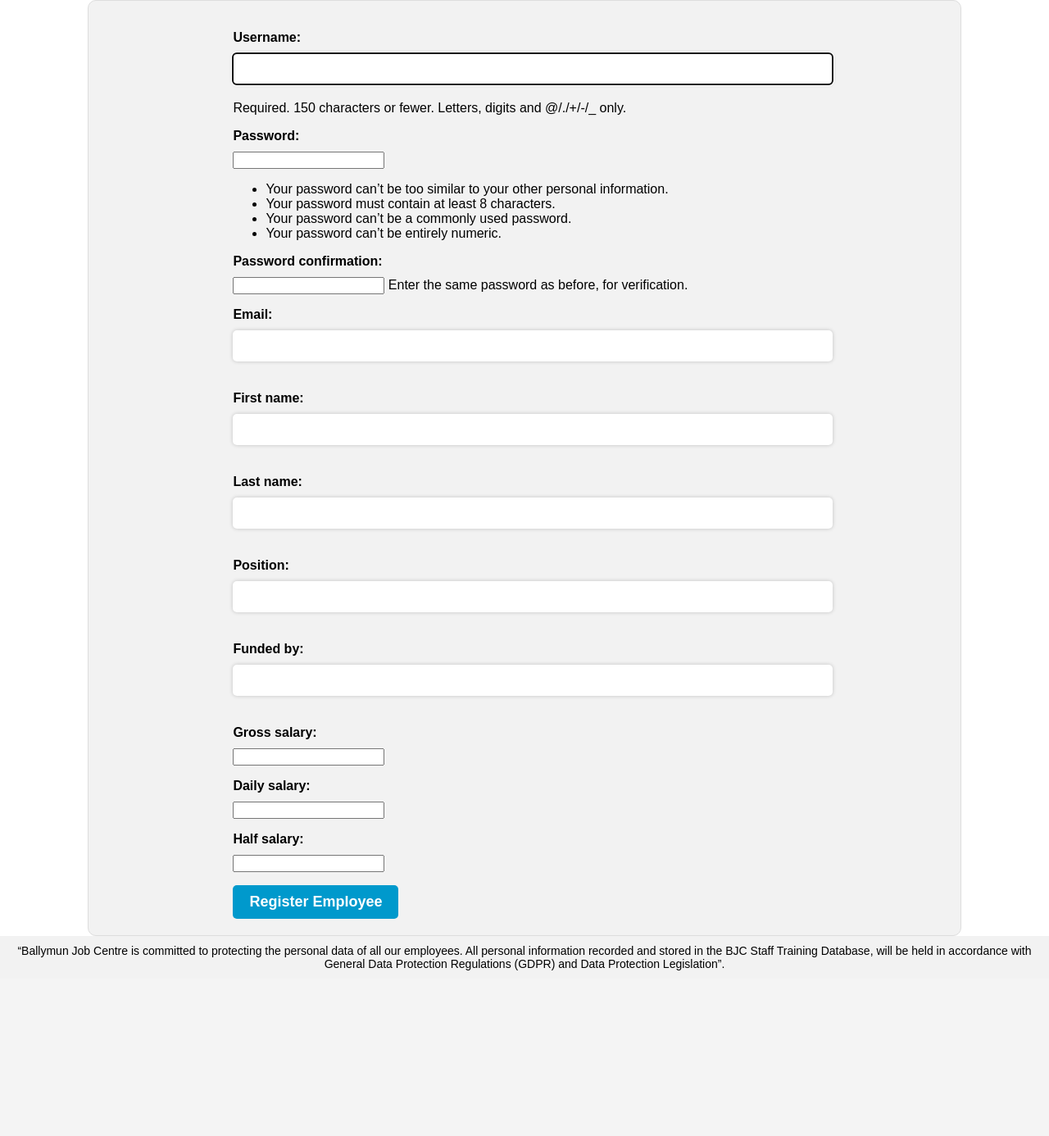
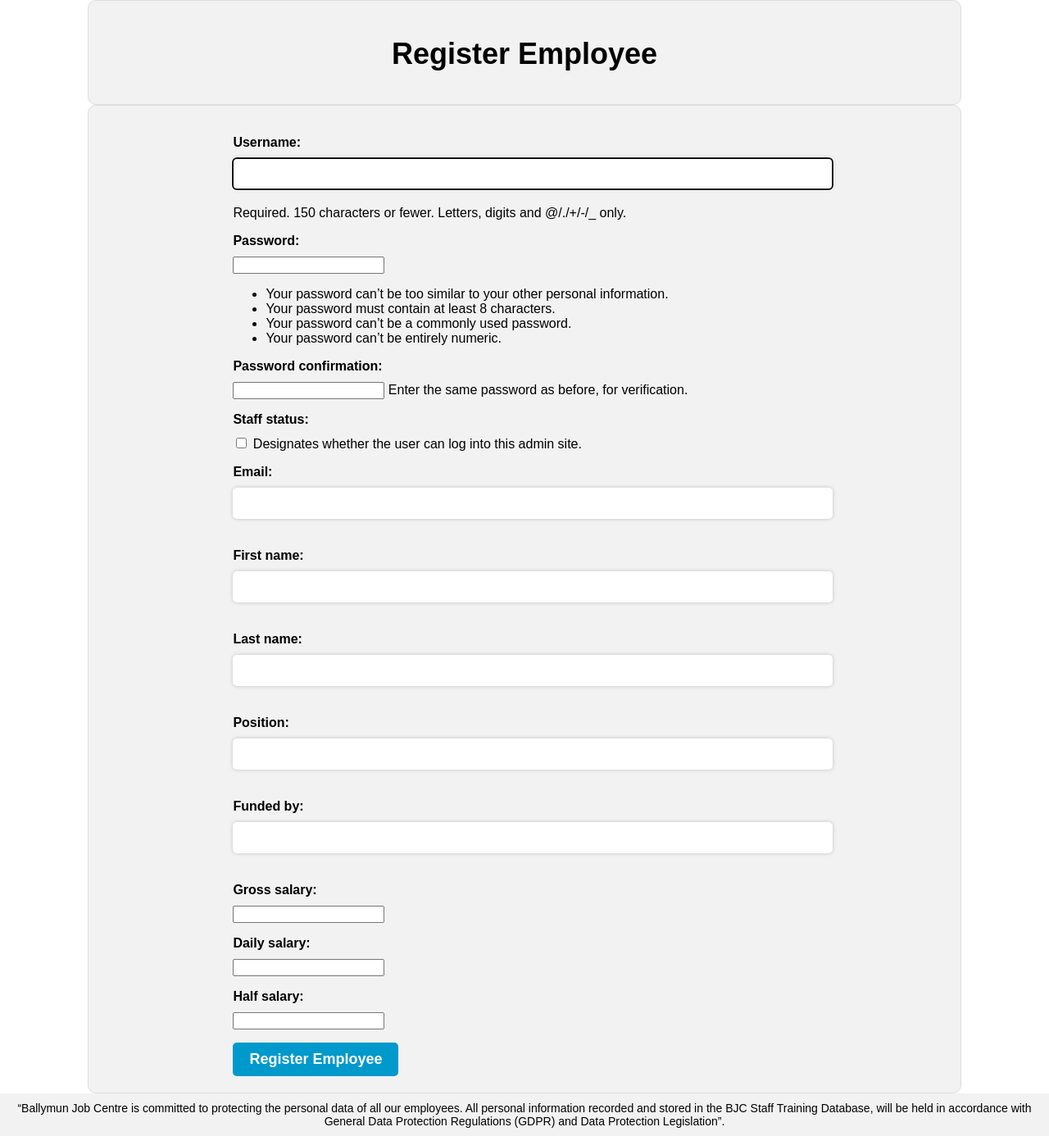
Before and after one commit to Resolas/HRTrainingWebApp-Python, a Django app: page /profile/admin/employeeregistration in a window 1280 px wide. Shown: the whole page at 82% size. Before the commit the page ends 1184 px from the top, so only its background shows below. Run offline with Django 4.2, Linux system fonts and the light colour scheme.

Commit message:
External CSS added to project + Html Files Updated
CSS will now work across all html files, that either have the base.html that contains the link or has the link in themselves

- Add these to any html file:
{% load static %}
    <link rel="stylesheet" type="text/css" href="{% static 'css/mystyle.css' %}">

```diff
--- a/projects/database/forms.py
+++ b/projects/database/forms.py
@@ -25,7 +25,7 @@ class LoginForm(forms.Form):
 class CustomUserCreationForm(UserCreationForm):
     class Meta:
         model = CustomUser
-        fields = ['username', 'password1', 'password2', 'email', 'first_name','last_name', 'position', 'funded_by',
+        fields = ['username', 'password1', 'password2','is_staff', 'email', 'first_name','last_name', 'position', 'funded_by',
                    'gross_salary', 'daily_salary', 'half_salary']
 
 class TrainingCreationForm(forms.ModelForm):
--- /dev/null
+++ b/projects/database/static/css/mystyle.css
@@ -0,0 +1,81 @@
+/* BJC COLOUR  #cf2e2e */
+
+.container {
+    width: 80%;
+    margin: 0 auto;
+    padding: 20px;
+    border: 1px solid #ddd;
+    border-radius: 10px;
+    text-align: left;
+    display: flex;
+    flex-direction: column;
+    justify-content: center;
+    align-items: center;
+    background-color: #F2F2F2;
+}
+     body {
+    display: flex;
+    flex-direction: column;
+    min-height: 50vh;
+    margin: 0;
+    padding: 0;
+    font-family: Arial, sans-serif;
+    background-color: #ffffff;
+    }
+    h1 {
+        font-size: 36px;
+        font-weight: bold;
+        margin-bottom: 20px;
+    }
+
+
+    .container {
+    flex: 1;
+    display: flex;
+    justify-content: center;
+    align-items: center;
+    }
+    label {
+        display: block;
+        font-weight: bold;
+        margin-bottom: 10px;
+    }
+    input[type="text"],
+    select {
+        width: 100%;
+        padding: 10px;
+        border-radius: 5px;
+        border: none;
+        box-shadow: 0px 0px 5px rgba(0, 0, 0, 0.2);
+        margin-bottom: 20px;
+        font-size: 16px;
+    }
+    .button-container {
+        display: flex;
+        justify-content: space-between;
+        align-items: center;
+    }
+    .button {
+        padding: 10px 20px;
+        border-radius: 5px;
+        border: none;
+        color: #fff;
+        font-weight: bold;
+        background-color: #0099CC;
+        cursor: pointer;
+        font-size: 18px;
+        text-decoration: none;
+    }
+    .button:hover {
+        background-color: #0062CC;
+    }
+    .button:active {
+        background-color: #005CBF;
+    }
+    .gdpr-disclaimer {
+    margin-top: auto;
+    background-color: #F2F2F2;
+    padding: 10px;
+    font-size: 14px;
+    text-align: center;
+}
--- a/projects/database/templates/employeeregistration.html
+++ b/projects/database/templates/employeeregistration.html
@@ -2,9 +2,13 @@
 <!DOCTYPE html>
 <html xmlns="http://www.w3.org/1999/xhtml" xmlns:th="https://www.thymeleaf.org">
 <head>
-        <title>Evaluation Part 1</title>
+    {% load static %}
+    <link rel="stylesheet" type="text/css" href="{% static 'css/mystyle.css' %}">
+    <title>Employee Registration</title>
 </head>
+
 <body>
+    <div class="container"><h1>Register Employee</h1></div>
     <div class="container">
         <form method="post">
             {% csrf_token %}
@@ -17,85 +21,5 @@
         All personal information recorded and stored in the BJC Staff Training Database, will
         be held in accordance with General Data Protection Regulations (GDPR) and Data Protection Legislation”.
     </footer>
-
-        <style>
-            .container {
-            width: 80%;
-            margin: 0 auto;
-            padding: 20px;
-            border: 1px solid #ddd;
-            border-radius: 10px;
-            text-align: left;
-            display: flex;
-            flex-direction: column;
-            justify-content: center;
-            align-items: center;
-            background-color: #F2F2F2;
-        }
-             body {
-            display: flex;
-            flex-direction: column;
-            min-height: 100vh;
-            margin: 0;
-            padding: 0;
-            font-family: Arial, sans-serif;
-            background-color: white;
-            }
-            h1 {
-                font-size: 36px;
-                font-weight: bold;
-                margin-bottom: 20px;
-            }
-            .container {
-            flex: 1;
-            display: flex;
-            justify-content: center;
-            align-items: center;
-            }
-            label {
-                display: block;
-                font-weight: bold;
-                margin-bottom: 10px;
-            }
-            input[type="text"],
-            select {
-                width: 100%;
-                padding: 10px;
-                border-radius: 5px;
-                border: none;
-                box-shadow: 0px 0px 5px rgba(0, 0, 0, 0.2);
-                margin-bottom: 20px;
-                font-size: 16px;
-            }
-            .button-container {
-                display: flex;
-                justify-content: space-between;
-                align-items: center;
-            }
-            .button {
-                padding: 10px 20px;
-                border-radius: 5px;
-                border: none;
-                color: #fff;
-                font-weight: bold;
-                background-color: #0099CC;
-                cursor: pointer;
-                font-size: 18px;
-                text-decoration: none;
-            }
-            .button:hover {
-                background-color: #0062CC;
-            }
-            .button:active {
-                background-color: #005CBF;
-            }
-            .gdpr-disclaimer {
-            margin-top: auto;
-            background-color: #F2F2F2;
-            padding: 10px;
-            font-size: 14px;
-            text-align: center;
-    }
-        </style>
 </body>
 </html>
--- a/projects/hr/settings.py
+++ b/projects/hr/settings.py
@@ -127,7 +127,7 @@ USE_TZ = True
 # Static files (CSS, JavaScript, Images)
 # https://docs.djangoproject.com/en/4.2/howto/static-files/
 
-STATIC_URL = 'static/'
+STATIC_URL = '/static/'
 
 # Default primary key field type
 # https://docs.djangoproject.com/en/4.2/ref/settings/#default-auto-field
```
Also changed, not shown: projects/database/templates/application.html (+8 -81 lines), projects/database/templates/base.html (+7 -1 lines), projects/database/templates/changepassword.html (+16 -1 lines). Lines whose indentation alone changed are shown as unchanged.
